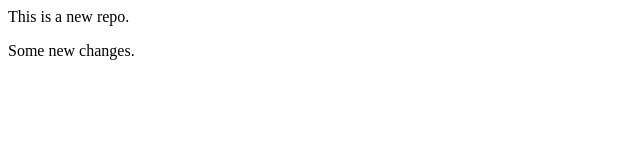
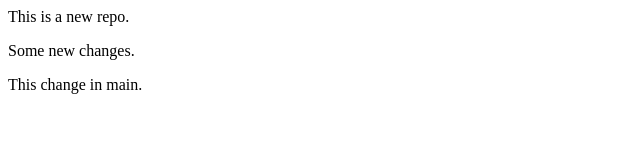
Before and after one commit to gaurav-mahalle/localrepo, a plain HTML site: page LocalRepo/index.html in a window 1280 px wide. Shown: the whole page, without its empty margins (0-640 px from the left). Drawn offline with Linux system fonts and the light colour scheme.

Commit message:
This change occurs only in main

```diff
--- a/LocalRepo/index.html
+++ b/LocalRepo/index.html
@@ -5,3 +5,7 @@
 <p>
     Some new changes.
 </p>
+
+<p>
+    This change in main.
+</p>
```
